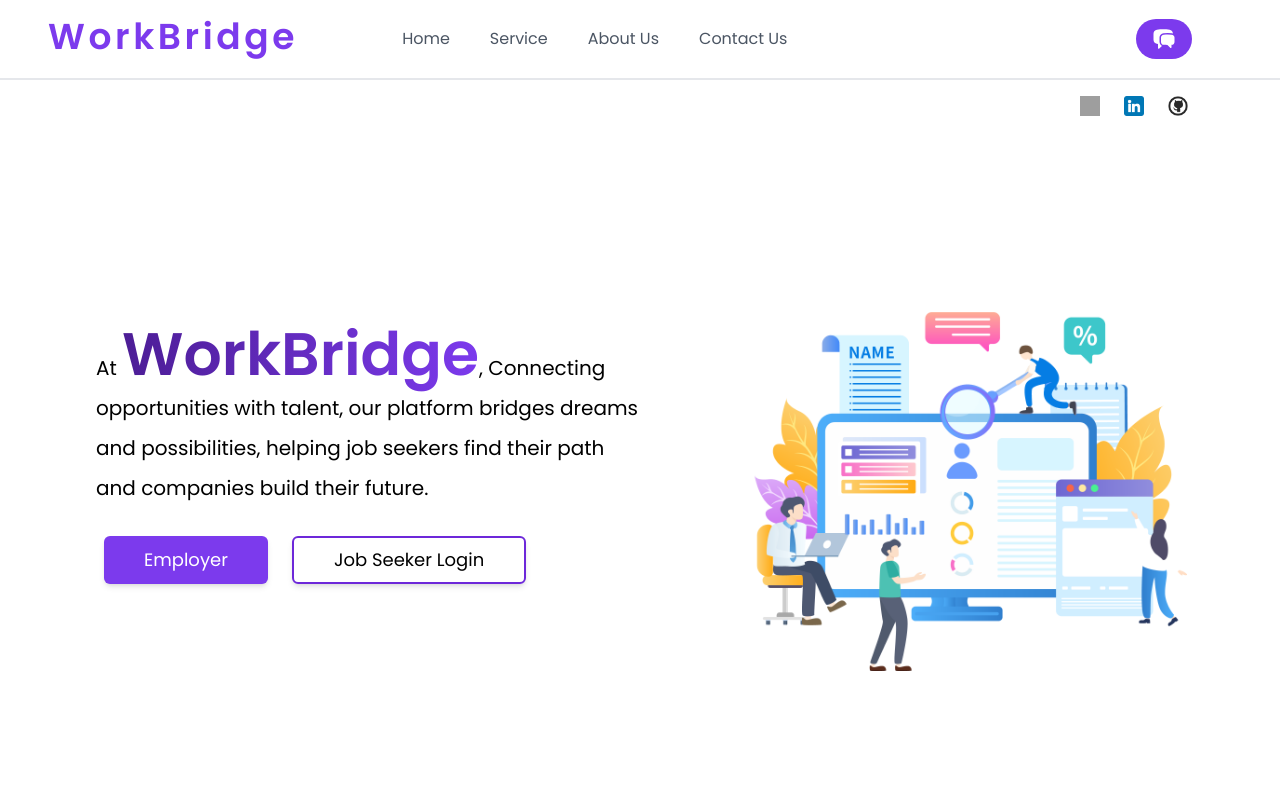
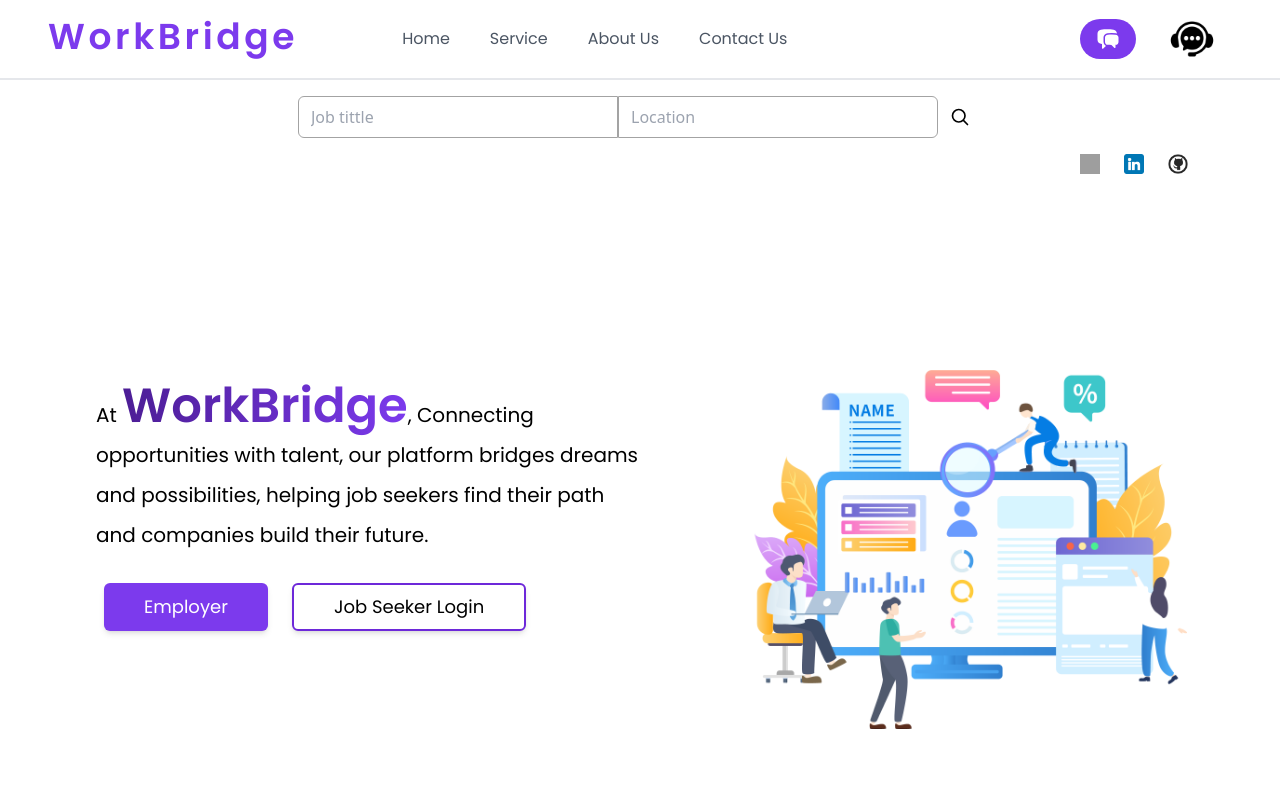
Before and after one commit to MidhunPM6/WorkBridge_Job_Portal-front-end, a React (Create React App) app: page / in a window 1280 px wide. Shown: the top 800 px of the page. Built offline with nearby package versions, Linux system fonts and the light colour scheme; grey boxes are pictures that could not be loaded.

Commit message:
Some changes made

```diff
--- a/src/App.js
+++ b/src/App.js
@@ -7,7 +7,7 @@
 import EmployerLogin from "./Pages/EmployerPages/EmployerLogin";
 import EmployerSignup from "./Pages/EmployerPages/EmployerSignup";
 import SeekerUsernameContext from "./Context/SeekerUsernameContext";
-import UserProfile from "./Pages/SideMenuUser";
+import UserProfile from "./Pages/UserProfile";
 
 
 
--- a/src/Components/Main-Page/HomeMain.jsx
+++ b/src/Components/Main-Page/HomeMain.jsx
@@ -13,7 +13,7 @@
     <div className='flex flex-col lg:flex-row items-center lg:justify-between lg:h-[85vh] ' id='home'>
   <div className='flex flex-col mx-6 lg:mx-24 lg:w-[70vh] h-auto lg:h-96 space-y-2 font-poppins mt-20 lg:mt-15'>
     <p className='text-lg lg:text-[20px] leading-loose mt-10 lg:mt-2'>
-      At <span className='text-4xl lg:text-6xl font-semibold bg-gradient-to-r from-violet-900 to-violet-600 bg-clip-text text-transparent'>WorkBridge</span>, Connecting opportunities with talent, our platform bridges dreams and possibilities, helping job seekers find their path and companies build their future.
+      At <span className='text-4xl lg:text-5xl font-semibold bg-gradient-to-r from-violet-900 to-violet-600 bg-clip-text text-transparent'>WorkBridge</span>, Connecting opportunities with talent, our platform bridges dreams and possibilities, helping job seekers find their path and companies build their future.
     </p>
     <div className='lg:flex lg:flex-row flex flex-col lg:pt-5 pt-2  '>
     <button onClick={()=>navigate('/employer')}className='text-lg lg:p-2 p-4 lg:mr-6 lg:ml-2  bg-violet-600 lg:py-2 lg:px-10 text-white rounded-md shadow-md hover:bg-violet-700 '>Employer</button>
--- a/src/Components/Main-Page/NavBar.jsx
+++ b/src/Components/Main-Page/NavBar.jsx
@@ -2,6 +2,7 @@
 import { useNavigate } from "react-router-dom";
 import { NavHashLink } from 'react-router-hash-link';
 import { ContextSeekerName } from "../../Context/SeekerUsernameContext";
+import customerCareImg from '../../assets/customercare.png'
 
 
 
@@ -45,7 +46,7 @@
     savedUsername ?
   <div className="lg:ml-40 flex flex-row">
 
-    <button className="flex flex-row mr-2  py-2 px-4 border-2 border-violet-600 hover:bg-violet-600 hover:text-white rounded-md lg:ml-32 ">
+    <button onClick={()=>navigate('/profile')} className="flex flex-row mr-2  py-2 px-4 border-2 border-violet-600 hover:bg-violet-600 hover:text-white rounded-md lg:ml-32 ">
     <svg xmlns="http://www.w3.org/2000/svg" viewBox="0 0 24 24" fill="currentColor" className="size-6 mr-2">
   <path fillRule="evenodd" d="M7.5 6a4.5 4.5 0 1 1 9 0 4.5 4.5 0 0 1-9 0ZM3.751 20.105a8.25 8.25 0 0 1 16.498 0 .75.75 0 0 1-.437.695A18.683 18.683 0 0 1 12 22.5c-2.786 0-5.433-.608-7.812-1.7a.75.75 0 0 1-.437-.695Z" clipRule="evenodd" />
 </svg>
@@ -58,7 +59,7 @@
 
 
   <div className="flex justify-between w-full lg:w-auto mt-4 lg:mt-0">
-    <div className="pr-0 lg:pr-16 font-poppins flex items-center">
+    <div className="pr-0 lg:pr-8 font-poppins flex items-center">
       <button  className="text-lg lg:p-2 p-4 bg-violet-600 py-6 lg:px-4   text-white rounded-full  hover:bg-violet-700  " >
       <svg xmlns="http://www.w3.org/2000/svg" viewBox="0 0 24 24" fill="currentColor" className="size-6 ">
   <path d="M4.913 2.658c2.075-.27 4.19-.408 6.337-.408 2.147 0 4.262.139 6.337.408 1.922.25 3.291 1.861 3.405 3.727a4.403 4.403 0 0 0-1.032-.211 50.89 50.89 0 0 0-8.42 0c-2.358.196-4.04 2.19-4.04 4.434v4.286a4.47 4.47 0 0 0 2.433 3.984L7.28 21.53A.75.75 0 0 1 6 21v-4.03a48.527 48.527 0 0 1-1.087-.128C2.905 16.58 1.5 14.833 1.5 12.862V6.638c0-1.97 1.405-3.718 3.413-3.979Z" />
@@ -66,6 +67,11 @@
 </svg>
 
       </button>
+
+    </div>
+    <div>
+      <img src={customerCareImg} alt=""  className="w-12 mr-10 cursor-pointer"/>
+
     </div>
 
     <div className="lg:hidden flex items-center">
--- /dev/null
+++ b/src/Components/Main-Page/SearchBar.jsx
@@ -0,0 +1,47 @@
+import React from 'react'
+
+const SearchBar = () => {
+  return (
+    <div className='flex place-content-center mt-4 '>
+      <div class='relative flex'>
+        <input
+          type='search'
+          class='relative m-0 block flex-auto rounded-l-md border border-solid border-neutral-400 pl-3 bg-transparent bg-clip-padding w-80 py-[0.50rem] outline-none focus:border-violet-600 focus:shadow-md'
+          placeholder='Job tittle'
+          aria-label='Search'
+          id='exampleFormControlInput2'
+          aria-describedby='button-addon2'
+        />
+        <input
+          type='search'
+          class='relative m-0 block flex-auto rounded-r-md border border-solid border-neutral-400 pl-3 bg-transparent bg-clip-padding w-80 py-[0.50rem] outline-none  focus:border-violet-600 focus:shadow-md '
+          placeholder='Location'
+          aria-label='Search'
+          id='exampleFormControlInput2'
+          aria-describedby='button-addon2'
+        />
+        <span
+          class='flex items-center whitespace-nowrap px-3 py-[0.25rem] text-surface dark:border-neutral-400 dark:text-white [&>svg]:h-5 [&>svg]:w-5 cursor-pointer'
+          id='button-addon2'
+        >
+          <svg
+            xmlns='http://www.w3.org/2000/svg'
+            fill='none'
+            viewBox='0 0 24 24'
+            stroke-width='2'
+            stroke='currentColor'
+
+          >
+            <path
+              stroke-linecap='round'
+              stroke-linejoin='round'
+              d='m21 21-5.197-5.197m0 0A7.5 7.5 0 1 0 5.196 5.196a7.5 7.5 0 0 0 10.607 10.607Z'
+            />
+          </svg>
+        </span>
+      </div>
+    </div>
+  )
+}
+
+export default SearchBar
--- a/src/Components/Profile/AccountSetting.jsx
+++ b/src/Components/Profile/AccountSetting.jsx
@@ -1,8 +1,20 @@
 import React, { useContext } from 'react'
 import { ContextSeekerName } from '../../Context/SeekerUsernameContext'
+import { useNavigate } from 'react-router-dom'
 
 const AccountSetting = () => {
-  const { savedUsername } = useContext(ContextSeekerName)
+  const { savedUsername,setSavedUsername} = useContext(ContextSeekerName)
+  const navigate=useNavigate()
+  const handleLogout=(e)=>{
+    e.preventDefault()
+    localStorage.removeItem('Username')
+    setSavedUsername(null)
+    navigate('/')
+    window.location.reload()
+
+
+
+  }
 
   return (
     <>
@@ -49,7 +61,7 @@
           />
         </div>
         <div className='mt-10'>
-            <button type="button " className=' text-red-600 font-semibold text-sm p-1 rounded-md  px-7'>Logout</button>
+            <button onClick={handleLogout} type="button " className=' text-red-600 font-semibold text-sm p-1 rounded-md px-7'>Logout</button>
         </div>
         <div>
             <button className='mt-2 text'>Delete your account</button>
--- a/src/Pages/Home.js
+++ b/src/Pages/Home.js
@@ -5,7 +5,7 @@
 import Services from '../Components/Services/Services'
 import About from "../Components/About/Aboutus"
 import Footer from '../Components/Footer/Footer'
-
+import SearchBar from '../Components/Main-Page/SearchBar'
 
 
 
@@ -13,6 +13,7 @@
   return (
     <div>
       <NavBar    />
+      <SearchBar  />
       <SocialBar  />
       <HomeMain />
       <Services/>
--- a/src/Pages/SideMenuUser.js
+++ b/src/Pages/UserProfile.js
@@ -2,7 +2,7 @@
 import Userprofile from '../Components/Profile/SideMenu'
 import NavBar from '../Components/Main-Page/NavBar'
 
-const SidemenuUser = () => {
+const UserProfile = () => {
   return (
     <div>
         <NavBar />
@@ -12,4 +12,4 @@
   )
 }
 
-export default SidemenuUser
+export default UserProfile
```
Also changed, not shown: src/assets/customercare.png (added).
